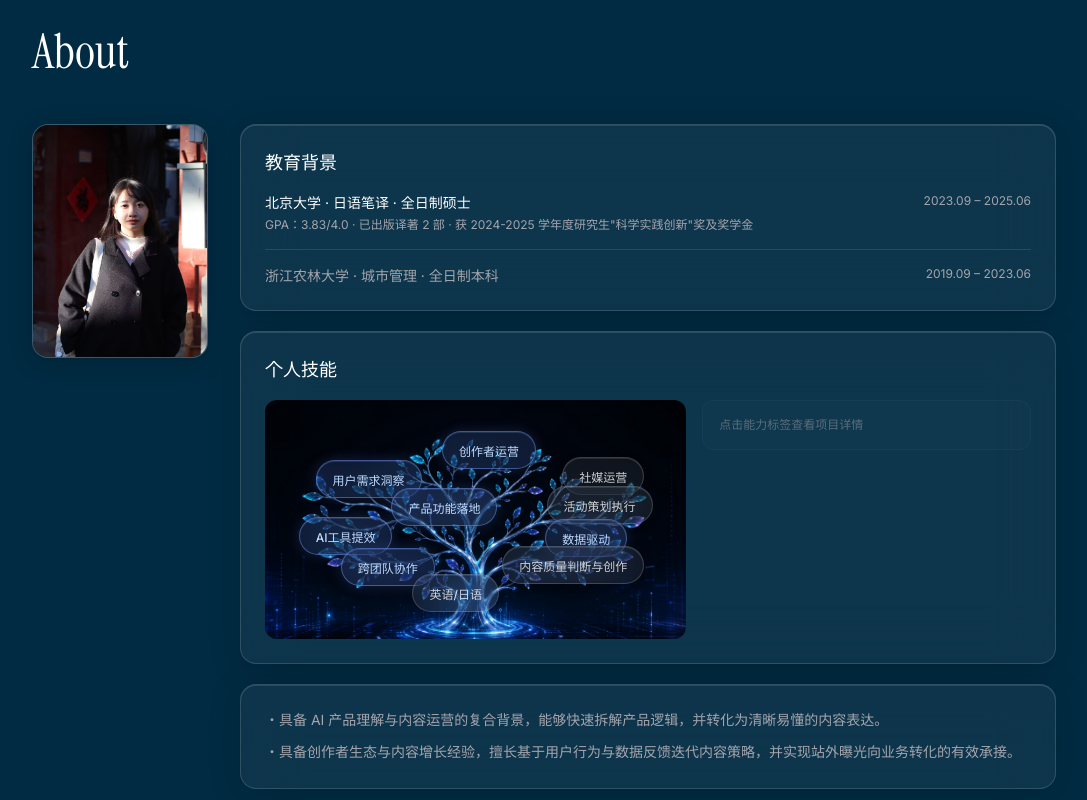
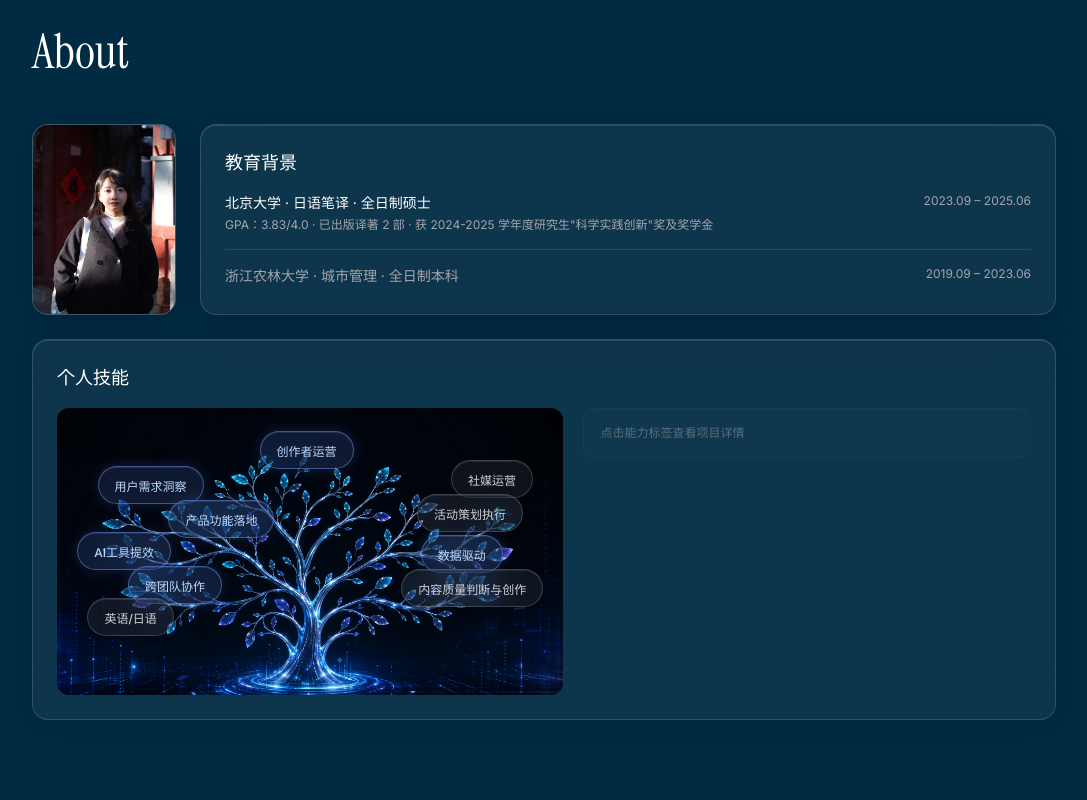
Before and after one commit to morinooto013/lsypersonal-space, a React (Vite) app: page / in a window 1280 px wide. Shown: the part 900-1700 px from the top of the page, without its empty margins (96-1183 px from the left). Built offline with nearby package versions, Linux system fonts and the light colour scheme.

Commit message:
refactor: skill tree as sub-section of About, avatar+edu same height, remove profile card, nodes avoid trunk

```diff
--- a/src/components/About.tsx
+++ b/src/components/About.tsx
@@ -77,12 +77,13 @@ export default function About() {
           About
         </h2>
 
-        <div className="flex flex-col sm:flex-row gap-8 items-stretch">
+        {/* Top row: Avatar + Education card, same height */}
+        <div className="flex flex-col sm:flex-row gap-6 items-stretch mb-6">
 
-          {/* Avatar column */}
-          <div className="shrink-0 flex flex-col items-center sm:items-center gap-3 sm:w-44">
+          {/* Avatar - smaller, matches right card height */}
+          <div className="shrink-0 sm:w-36">
             <div
-              className="relative rounded-2xl overflow-hidden w-full"
+              className="relative rounded-2xl overflow-hidden w-full h-full"
               style={{
                 background: 'rgba(255,255,255,0.05)',
                 border: '1px solid rgba(255,255,255,0.18)',
@@ -92,17 +93,13 @@ export default function About() {
               <img
                 src="/avatar.jpg"
                 alt="林思懿"
-                className="w-full object-cover block"
-                style={{ aspectRatio: '3/4' }}
+                className="w-full h-full object-cover block"
               />
             </div>
           </div>
 
-          {/* Cards column */}
-          <div className="flex-1 flex flex-col gap-5">
-
-            {/* Education */}
-            <div className="card-glass rounded-2xl p-6">
+          {/* Education card */}
+          <div className="flex-1 card-glass rounded-2xl p-6">
             <h3 className="text-foreground text-lg font-normal mb-4" style={{ fontFamily: "'Instrument Serif', serif" }}>教育背景</h3>
             <div className="space-y-4">
               <div className="flex flex-col sm:flex-row sm:justify-between gap-1">
@@ -119,14 +116,15 @@ export default function About() {
               </div>
             </div>
           </div>
+        </div>
 
-            {/* Skill Tree - replaces 个人技能 */}
+        {/* Skill Tree section */}
         <div className="card-glass rounded-2xl p-6">
           <h3 className="text-foreground text-lg font-normal mb-4" style={{ fontFamily: "'Instrument Serif', serif" }}>个人技能</h3>
 
-              <div className="flex flex-col lg:flex-row gap-4 items-start">
-                {/* Tree image with nodes */}
-                <div className="relative w-full lg:w-[55%] shrink-0">
+          <div className="flex flex-col lg:flex-row gap-5 items-start">
+            {/* Tree image with nodes - left */}
+            <div className="relative w-full lg:w-[52%] shrink-0">
               <img
                 src="/skill-tree-bg.png"
                 alt=""
@@ -134,25 +132,36 @@ export default function About() {
                 draggable={false}
               />
 
-                  {/* Skill nodes */}
+              {/* Skill nodes - evenly distributed on leaves, not on trunk */}
               <div className="absolute inset-0">
                 <div className="relative w-full h-full">
-                      <SkillNode name={skills[0].name} highlight={skills[0].highlight} active={activeDetail?.title === detailGroups[skills[0].name]?.title} onClick={() => handleClick(skills[0].name)} className="absolute top-[13%] left-[42%]" />
-                      <SkillNode name={skills[1].name} highlight={skills[1].highlight} active={activeDetail?.title === detailGroups[skills[1].name]?.title} onClick={() => handleClick(skills[1].name)} className="absolute top-[25%] left-[12%]" />
-                      <SkillNode name={skills[2].name} highlight={skills[2].highlight} active={false} onClick={() => handleClick(skills[2].name)} className="absolute top-[24%] right-[10%]" />
-                      <SkillNode name={skills[3].name} highlight={skills[3].highlight} active={activeDetail?.title === detailGroups[skills[3].name]?.title} onClick={() => handleClick(skills[3].name)} className="absolute top-[37%] left-[30%]" />
-                      <SkillNode name={skills[4].name} highlight={skills[4].highlight} active={false} onClick={() => handleClick(skills[4].name)} className="absolute top-[36%] right-[8%]" />
-                      <SkillNode name={skills[5].name} highlight={skills[5].highlight} active={activeDetail?.title === detailGroups[skills[5].name]?.title} onClick={() => handleClick(skills[5].name)} className="absolute top-[49%] left-[8%]" />
-                      <SkillNode name={skills[6].name} highlight={skills[6].highlight} active={activeDetail?.title === detailGroups[skills[6].name]?.title} onClick={() => handleClick(skills[6].name)} className="absolute top-[50%] right-[14%]" />
-                      <SkillNode name={skills[7].name} highlight={skills[7].highlight} active={activeDetail?.title === detailGroups[skills[7].name]?.title} onClick={() => handleClick(skills[7].name)} className="absolute top-[62%] left-[18%]" />
-                      <SkillNode name={skills[8].name} highlight={skills[8].highlight} active={false} onClick={() => handleClick(skills[8].name)} className="absolute top-[61%] right-[10%]" />
-                      <SkillNode name={skills[9].name} highlight={skills[9].highlight} active={false} onClick={() => handleClick(skills[9].name)} className="absolute top-[73%] left-[35%]" />
+                  {/* Top canopy */}
+                  <SkillNode name={skills[0].name} highlight={skills[0].highlight} active={activeDetail?.title === detailGroups[skills[0].name]?.title} onClick={() => handleClick(skills[0].name)} className="absolute top-[8%] left-[40%]" />
+
+                  {/* Upper left & right branches */}
+                  <SkillNode name={skills[1].name} highlight={skills[1].highlight} active={activeDetail?.title === detailGroups[skills[1].name]?.title} onClick={() => handleClick(skills[1].name)} className="absolute top-[20%] left-[8%]" />
+                  <SkillNode name={skills[2].name} highlight={skills[2].highlight} active={false} onClick={() => handleClick(skills[2].name)} className="absolute top-[18%] right-[6%]" />
+
+                  {/* Mid section */}
+                  <SkillNode name={skills[3].name} highlight={skills[3].highlight} active={activeDetail?.title === detailGroups[skills[3].name]?.title} onClick={() => handleClick(skills[3].name)} className="absolute top-[32%] left-[22%]" />
+                  <SkillNode name={skills[4].name} highlight={skills[4].highlight} active={false} onClick={() => handleClick(skills[4].name)} className="absolute top-[30%] right-[8%]" />
+
+                  {/* Mid-lower */}
+                  <SkillNode name={skills[5].name} highlight={skills[5].highlight} active={activeDetail?.title === detailGroups[skills[5].name]?.title} onClick={() => handleClick(skills[5].name)} className="absolute top-[43%] left-[4%]" />
+                  <SkillNode name={skills[6].name} highlight={skills[6].highlight} active={activeDetail?.title === detailGroups[skills[6].name]?.title} onClick={() => handleClick(skills[6].name)} className="absolute top-[44%] right-[12%]" />
+
+                  {/* Lower branches */}
+                  <SkillNode name={skills[7].name} highlight={skills[7].highlight} active={activeDetail?.title === detailGroups[skills[7].name]?.title} onClick={() => handleClick(skills[7].name)} className="absolute top-[55%] left-[14%]" />
+                  <SkillNode name={skills[8].name} highlight={skills[8].highlight} active={false} onClick={() => handleClick(skills[8].name)} className="absolute top-[56%] right-[4%]" />
+
+                  {/* Bottom leaves - above trunk */}
+                  <SkillNode name={skills[9].name} highlight={skills[9].highlight} active={false} onClick={() => handleClick(skills[9].name)} className="absolute top-[66%] left-[6%]" />
                 </div>
               </div>
             </div>
 
-                {/* Detail panel */}
-                <div className="w-full lg:w-[45%]">
+            {/* Detail panel - right */}
+            <div className="w-full lg:w-[48%]">
               {activeDetail ? (
                 <div className="rounded-xl p-4 animate-fade-rise" style={{ background: 'rgba(255,255,255,0.03)', border: '1px solid rgba(255,255,255,0.08)' }}>
                   <h4 className="text-foreground text-sm font-medium mb-3 leading-snug">
@@ -174,15 +183,6 @@ export default function About() {
                 </div>
               )}
             </div>
-              </div>
-            </div>
-
-            {/* Profile */}
-            <div className="card-glass rounded-2xl p-6 space-y-2.5 text-sm text-muted-foreground leading-relaxed">
-              <p>・具备 AI 产品理解与内容运营的复合背景，能够快速拆解产品逻辑，并转化为清晰易懂的内容表达。</p>
-              <p>・具备创作者生态与内容增长经验，擅长基于用户行为与数据反馈迭代内容策略，并实现站外曝光向业务转化的有效承接。</p>
-            </div>
-
           </div>
         </div>
 
```
Lines whose indentation alone changed are shown as unchanged.
